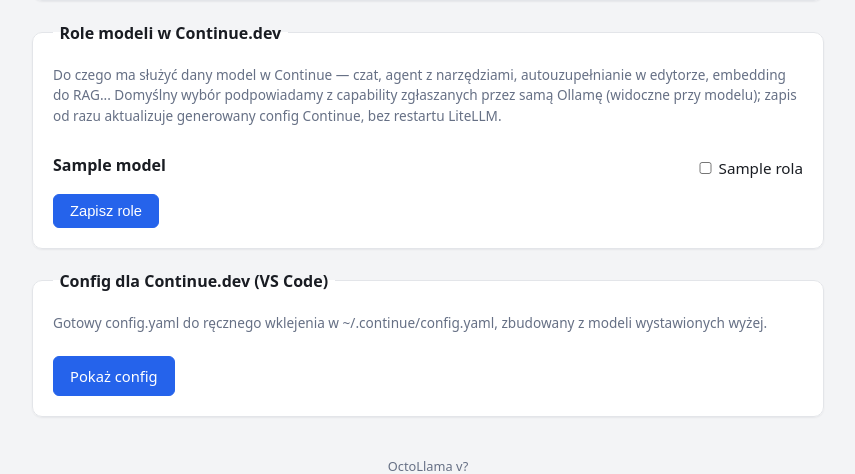
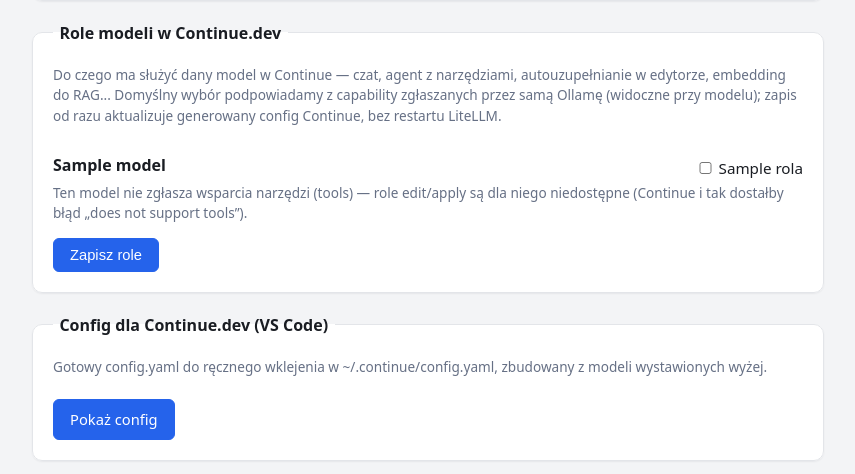
Before and after one commit to cyryllo/OctoLlama, a Flask app: template web/templates/llm.html in a window 1280 px wide. Shown: the part 1822-2296 px from the top of the page, without its empty margins (212-1067 px from the left). Run offline with Flask 3, Linux system fonts and the light colour scheme; the template is opened without the code that fills it: most values are stand-ins (such as "Sample title", 1, 10 or a date in 2020).

Commit message:
Disable tool-requiring roles for models without tool support
Replace the earlier fallback-model suggestion with a harder guarantee:
the edit/apply role checkboxes are disabled in the UI for any model
that doesn't report "tools" in its Ollama capabilities, since Continue
would just get a "does not support tools" error from Ollama anyway.
Also enforced server-side (both on save and when reading role_modele),
so the invalid combination can't be produced by bypassing the disabled
checkbox or hand-editing the settings file.

```diff
--- a/web/app.py
+++ b/web/app.py
@@ -433,11 +433,6 @@
         model: litellm.role_dla_modelu(model, capabilities.get(model, ()), role_modele)
         for model in modele_wszystkie
     }
-    # WHY: podpowiedź fallbacku dla modeli bez wsparcia narzędzi (patrz WHY w
-    # litellm.fallback_bez_tools) - żeby "does not support tools" w Continue
-    # (np. tryb Agent) miało od razu gotowe, sensowne obejście do zaznaczenia.
-    fallback_sugerowany = litellm.fallback_bez_tools(modele_wszystkie, capabilities)
-
     return render_template(
         "llm.html",
         litellm=litellm_stan,
@@ -448,10 +443,10 @@
         zbalansowane=zbalansowane,
         modele_wszystkie=modele_wszystkie,
         capabilities=capabilities,
-        fallback_sugerowany=fallback_sugerowany,
         role_lista=litellm_ustawienia.ROLE_CONTINUE,
         opisy_rol=litellm_ustawienia.OPISY_ROL,
         role_efektywne=role_efektywne,
+        role_wymaga_tools=litellm_ustawienia.ROLE_WYMAGA_TOOLS,
     )
 
 
@@ -504,10 +499,18 @@
     # do wyboru modeli/routingu wyżej, nie ma tu czego restartować w LiteLLM.
     hosty = hosts_store.wczytaj_hosty()
     modele_wszystkie = litellm.modele_wystawione(hosty)
+    capabilities = litellm.modele_capabilities(hosty)
     ustawienia = litellm_ustawienia.wczytaj_ustawienia()
     role_modele = dict(ustawienia.get("role_modele", {}))
     for model in modele_wszystkie:
-        role = request.form.getlist(f"role__{model}")
+        caps = set(capabilities.get(model, ()))
+        # WHY: odrzucamy role wymagające tools nawet jeśli ktoś obszedł
+        # disabled checkbox w UI (np. ręcznym POST-em) - model bez tego
+        # capability i tak dostanie "does not support tools" od Ollamy.
+        role = [
+            r for r in request.form.getlist(f"role__{model}")
+            if r not in litellm_ustawienia.ROLE_WYMAGA_TOOLS or "tools" in caps
+        ]
         # WHY: pusty wybór traktujemy jako "wróć do domyślnych z capabilities",
         # nie jako model bez żadnej roli - roles: [] w configu Continue byłoby
         # bezużyteczne (model i tak by nigdzie się nie pojawił).
--- a/web/lang/en.json
+++ b/web/lang/en.json
@@ -170,6 +170,8 @@
   "capabilities (Ollama)": "capabilities (Ollama)",
   "Zapisz role": "Save roles",
   "Zaznacz i zapisz przynajmniej jeden model wyżej, żeby przypisać mu role.": "Select and save at least one model above to assign it roles.",
+  "Wymaga wsparcia narzędzi (tools), którego ten model nie zgłasza.": "Requires tool support, which this model doesn't report.",
+  "Ten model nie zgłasza wsparcia narzędzi (tools) — role edit/apply są dla niego niedostępne (Continue i tak dostałby błąd „does not support tools”).": "This model doesn't report tool support — the edit/apply roles are unavailable for it (Continue would just get a “does not support tools” error anyway).",
   "Rozmowa w czacie Continue.": "Conversation in the Continue chat.",
   "Podpowiedzi inline w edytorze (wymaga wsparcia FIM/insert po stronie modelu).": "Inline suggestions in the editor (requires FIM/insert support from the model).",
   "Edycja zaznaczonego fragmentu kodu poleceniem.": "Editing a selected code snippet via a command.",
@@ -177,6 +179,5 @@
   "Model embeddingowy używany w RAG (przeszukiwanie kontekstu) - nie do rozmowy.": "An embedding model used in RAG (context retrieval) - not for conversation.",
   "Ranking/przeszukiwanie wyników wyszukiwania kontekstu.": "Ranking/searching context retrieval results.",
   "Zapisano role modeli dla configu Continue.": "Model roles saved for the Continue config.",
-  "Role każdego modelu (chat, edit, apply, autocomplete, embed, rerank) ustawiasz w sekcji „Role modeli w Continue.dev” wyżej na tej zakładce — domyślnie podpowiadane z capability zgłaszanych przez Ollamę, można je tam nadpisać bez ręcznej edycji tego pliku.": "Each model's roles (chat, edit, apply, autocomplete, embed, rerank) are set in the “Model roles in Continue.dev” section above on this tab — suggested by default from the capabilities Ollama reports, and can be overridden there without hand-editing this file.",
-  "Podpowiedź: ten model nie zgłasza wsparcia narzędzi (tools) — ten fallback pomoże np. w trybie Agent w Continue, które wysyła zapytania z narzędziami niezależnie od przypisanej roli.": "Hint: this model doesn't report tool support — this fallback helps e.g. with Continue's Agent mode, which sends tool-calling requests regardless of the assigned role."
+  "Role każdego modelu (chat, edit, apply, autocomplete, embed, rerank) ustawiasz w sekcji „Role modeli w Continue.dev” wyżej na tej zakładce — domyślnie podpowiadane z capability zgłaszanych przez Ollamę, można je tam nadpisać bez ręcznej edycji tego pliku.": "Each model's roles (chat, edit, apply, autocomplete, embed, rerank) are set in the “Model roles in Continue.dev” section above on this tab — suggested by default from the capabilities Ollama reports, and can be overridden there without hand-editing this file."
 }
--- a/web/litellm_manager.py
+++ b/web/litellm_manager.py
@@ -304,23 +304,6 @@
     return sorted({model for _nazwa, model, _adres, _capabilities in _wykryj_modele_wlaczone(hosty)})
 
 
-def fallback_bez_tools(modele, capabilities):
-    # WHY: model bez "tools" w capabilities (np. gemma3) dostaje w Continue
-    # odrzucenie "does not support tools" za każdym razem, gdy klient wyśle
-    # zapytanie z narzędziami (np. tryb Agent) - podpowiadamy więc jako
-    # domyślny fallback pierwszy inny wystawiony model, który tools wspiera,
-    # żeby LiteLLM mógł się na niego automatycznie przełączyć przy takim
-    # błędzie (zwykły fallback z router_settings, nie context_window).
-    z_tools = [m for m in modele if "tools" in capabilities.get(m, ())]
-    sugestie = {}
-    for model in modele:
-        if "tools" not in capabilities.get(model, ()):
-            kandydat = next((m for m in z_tools if m != model), None)
-            if kandydat:
-                sugestie[model] = kandydat
-    return sugestie
-
-
 # WHY: mapowanie capability zgłaszanych przez Ollamę (/api/tags) na sensowną
 # domyślną rolę Continue - "tools" (function-calling) daje edit/apply, "insert"
 # (FIM) daje autocomplete, model czysto embeddingowy (bez "completion") dostaje
@@ -341,9 +324,13 @@
     # WHY: user mógł ręcznie nadpisać role per model w zakładce LLM
     # (litellm_ustawienia.json, klucz role_modele) - to ma pierwszeństwo
     # przed podpowiedzią z capabilities Ollamy.
-    if model in role_modele:
-        return role_modele[model]
-    return _role_domyslne(capabilities)
+    role = role_modele[model] if model in role_modele else _role_domyslne(capabilities)
+    # WHY: obrona w głębi - nawet jeśli role_modele ma zapisaną rolę wymagającą
+    # tools (np. zapisaną zanim model stracił to capability, albo z ominięcia
+    # disabled checkboxa w UI), model bez "tools" nigdy nie dostaje edit/apply,
+    # bo Continue i tak dostanie od Ollamy "does not support tools".
+    caps = set(capabilities)
+    return [r for r in role if r not in litellm_ustawienia.ROLE_WYMAGA_TOOLS or "tools" in caps]
 
 
 def zbuduj_config_continue(modele, capabilities=None, role_modele=None):
--- a/web/litellm_ustawienia.py
+++ b/web/litellm_ustawienia.py
@@ -43,6 +43,13 @@
 # to kolejność wyświetlania checkboxów w zakładce LLM.
 ROLE_CONTINUE = ("chat", "autocomplete", "edit", "apply", "embed", "rerank")
 
+# WHY: role oparte o function-calling - model bez "tools" w capabilities
+# (patrz litellm_manager.role_dla_modelu) dostaje w Continue twarde
+# "does not support tools" za każdym razem, gdy się je wywoła, więc w ogóle
+# nie pozwalamy ich zaznaczyć dla takiego modelu (checkbox disabled w UI +
+# odfiltrowane po stronie serwera, patrz app.llm_zapisz_role).
+ROLE_WYMAGA_TOOLS = frozenset({"edit", "apply"})
+
 OPISY_ROL = {
     "chat": "Rozmowa w czacie Continue.",
     "autocomplete": "Podpowiedzi inline w edytorze (wymaga wsparcia FIM/insert po stronie modelu).",
--- a/web/templates/llm.html
+++ b/web/templates/llm.html
@@ -121,18 +121,14 @@
         <p><strong>{{ _("Fallbacki (model zapasowy)") }}</strong></p>
         <p><small>{{ _("Gdy zapytanie do danego modelu się nie powiedzie, LiteLLM spróbuje wskazanego tu modelu zapasowego.") }}</small></p>
         {% for model in modele_wszystkie %}
-          {% set efektywny_fallback = ustawienia.fallbacks.get(model, fallback_sugerowany.get(model, "")) %}
           <p>
             {{ model }} →
             <select name="fallback__{{ model }}">
               <option value="">{{ _("(brak)") }}</option>
               {% for inny in modele_wszystkie if inny != model %}
-                <option value="{{ inny }}" {{ "selected" if efektywny_fallback == inny }}>{{ inny }}</option>
+                <option value="{{ inny }}" {{ "selected" if ustawienia.fallbacks.get(model) == inny }}>{{ inny }}</option>
               {% endfor %}
             </select>
-            {% if model not in ustawienia.fallbacks and fallback_sugerowany.get(model) %}
-              <small>{{ _("Podpowiedź: ten model nie zgłasza wsparcia narzędzi (tools) — ten fallback pomoże np. w trybie Agent w Continue, które wysyła zapytania z narzędziami niezależnie od przypisanej roli.") }}</small>
-            {% endif %}
           </p>
         {% endfor %}
 
@@ -171,14 +167,17 @@
     {% if modele_wszystkie %}
       <form method="post" action="{{ url_for('llm_zapisz_role') }}">
         {% for model in modele_wszystkie %}
+          {% set brak_tools = "tools" not in capabilities.get(model, []) %}
           <div class="rola-blok">
             <div class="rola-wiersz">
               <strong>{{ model }}</strong>
               <div class="rola-checkboxy">
                 {% for rola in role_lista %}
-                  <label title="{{ _(opisy_rol[rola]) }}">
+                  {% set niedostepna = brak_tools and rola in role_wymaga_tools %}
+                  <label title="{{ _('Wymaga wsparcia narzędzi (tools), którego ten model nie zgłasza.') if niedostepna else _(opisy_rol[rola]) }}">
                     <input type="checkbox" name="role__{{ model }}" value="{{ rola }}"
-                           {{ "checked" if rola in role_efektywne.get(model, []) }}>
+                           {{ "checked" if rola in role_efektywne.get(model, []) }}
+                           {{ "disabled" if niedostepna }}>
                     {{ rola }}
                   </label>
                 {% endfor %}
@@ -186,6 +185,9 @@
             </div>
             {% if capabilities.get(model) %}
               <small>{{ _("capabilities (Ollama)") }}: {{ capabilities[model]|join(", ") }}</small>
+            {% endif %}
+            {% if brak_tools %}
+              <small>{{ _("Ten model nie zgłasza wsparcia narzędzi (tools) — role edit/apply są dla niego niedostępne (Continue i tak dostałby błąd „does not support tools”).") }}</small>
             {% endif %}
           </div>
         {% endfor %}
```
Also changed, not shown: 1 other file.
